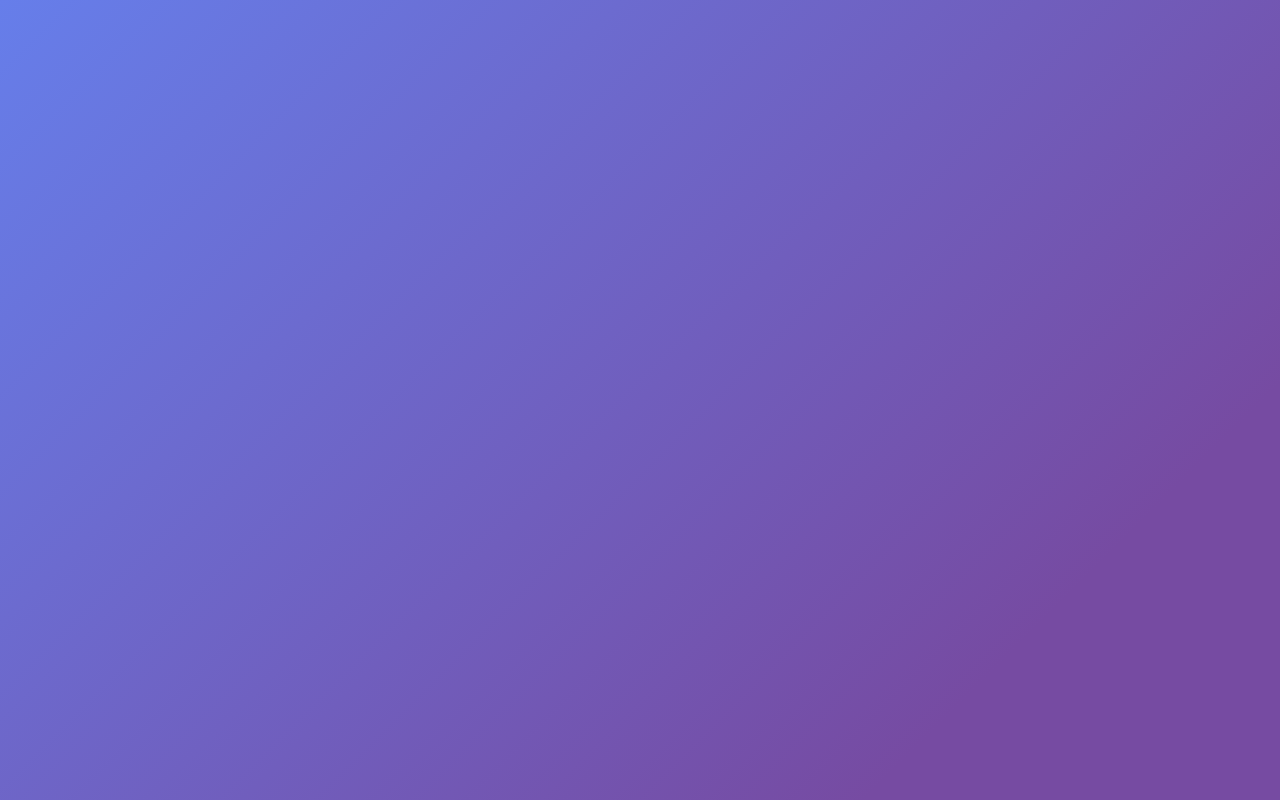
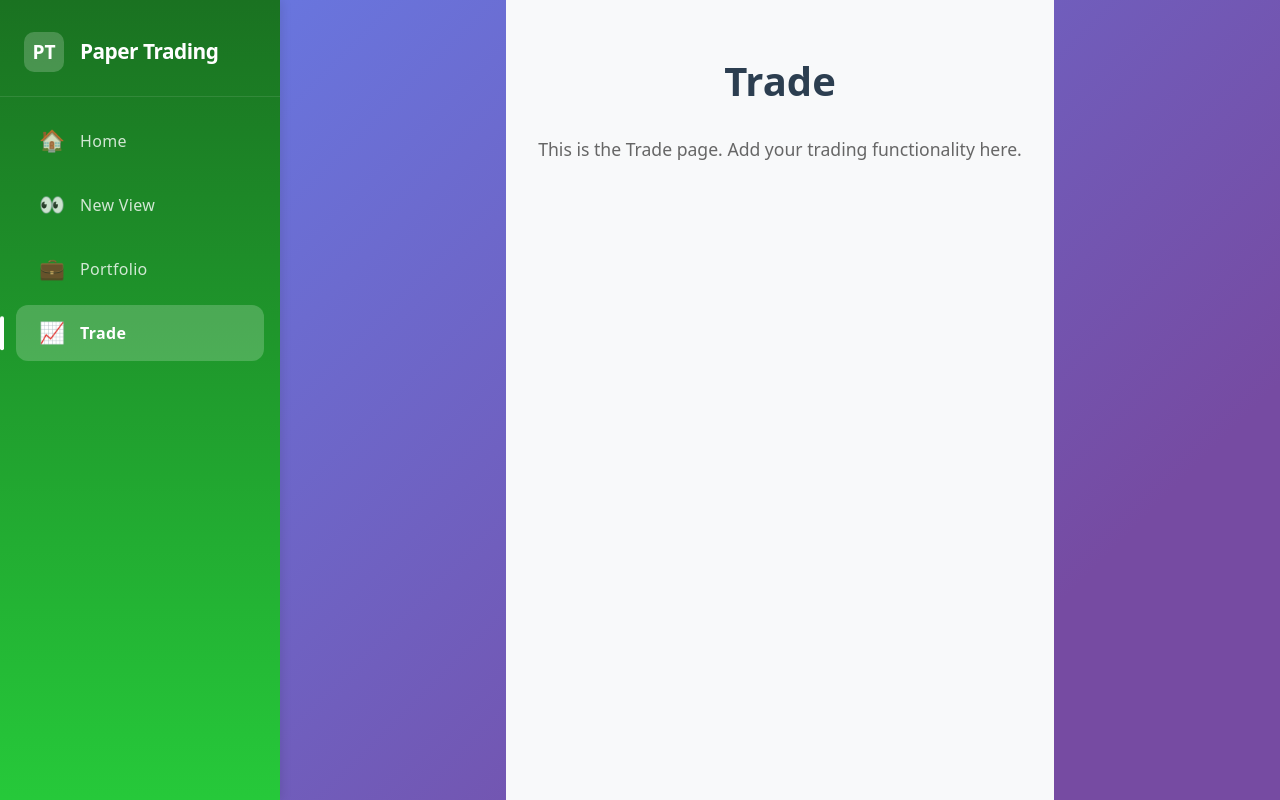
Before and after one commit to KevinMuniz1/Paper-Trading-Financial-Application, a React (Vite) app in the folder frontend/: page /trade in a window 1280 px wide. Before the commit this address had no page. Built offline with nearby package versions, Linux system fonts and the light colour scheme.

Commit message:
added nav bar

```diff
--- a/frontend/src/App.tsx
+++ b/frontend/src/App.tsx
@@ -3,6 +3,9 @@ import './App.css';
 import LoginPage from './pages/LoginPage';
 import RegisterPage from './pages/RegisterPage';
 import DashboardPage from './pages/DashboardPage';
+import NewViewPage from './pages/NewViewPage';
+import PortfolioPage from './pages/PortfolioPage';
+import TradePage from './pages/TradePage';
 
 function App() {
     return (
@@ -11,6 +14,9 @@ function App() {
                 <Route path="/" element={<LoginPage />} />
                 <Route path="/register" element={<RegisterPage />} />
                 <Route path="/dashboard" element={<DashboardPage />} />
+                <Route path="/new-view" element={<NewViewPage />} />
+                <Route path="/portfolio" element={<PortfolioPage />} />
+                <Route path="/trade" element={<TradePage />} />
             </Routes>
         </BrowserRouter>
     );
--- /dev/null
+++ b/frontend/src/components/Layout.css
@@ -0,0 +1,30 @@
+/* Layout component styles are handled in NavBar.css */
+/* This file is a placeholder for any additional layout-specific styles */
+
+.main-content h1 {
+    color: #2c3e50;
+    margin-bottom: 2rem;
+    font-size: 2.5rem;
+    font-weight: 700;
+}
+
+.main-content h2 {
+    color: #34495e;
+    margin-bottom: 1.5rem;
+    font-size: 2rem;
+    font-weight: 600;
+}
+
+.main-content h3 {
+    color: #34495e;
+    margin-bottom: 1rem;
+    font-size: 1.5rem;
+    font-weight: 500;
+}
+
+.main-content p {
+    color: #666;
+    font-size: 1.1rem;
+    line-height: 1.6;
+    margin-bottom: 1rem;
+}
--- /dev/null
+++ b/frontend/src/components/Layout.tsx
@@ -0,0 +1,19 @@
+import NavBar from './NavBar';
+import './Layout.css';
+
+interface LayoutProps {
+    children: React.ReactNode;
+}
+
+const Layout = ({ children }: LayoutProps) => {
+    return (
+        <div className="layout-with-sidebar">
+            <NavBar />
+            <main className="main-content">
+                {children}
+            </main>
+        </div>
+    );
+};
+
+export default Layout;
--- /dev/null
+++ b/frontend/src/components/NavBar.css
@@ -0,0 +1,178 @@
+.sidebar {
+    position: fixed;
+    left: 0;
+    top: 0;
+    width: 280px;
+    height: 100vh;
+    background: linear-gradient(180deg, #1a7221, #26c93a);
+    box-shadow: 2px 0 10px rgba(0, 0, 0, 0.1);
+    z-index: 1000;
+    display: flex;
+    flex-direction: column;
+    transition: all 0.3s ease;
+}
+
+.sidebar-header {
+    padding: 2rem 1.5rem 1.5rem;
+    border-bottom: 1px solid rgba(255, 255, 255, 0.1);
+}
+
+.brand-link {
+    color: white;
+    text-decoration: none;
+    display: flex;
+    align-items: center;
+    gap: 1rem;
+    transition: all 0.3s ease;
+}
+
+.brand-link:hover {
+    transform: translateX(5px);
+}
+
+.brand-icon {
+    width: 40px;
+    height: 40px;
+    background: rgba(255, 255, 255, 0.2);
+    border-radius: 10px;
+    display: flex;
+    align-items: center;
+    justify-content: center;
+    font-weight: 700;
+    font-size: 1.2rem;
+    color: white;
+}
+
+.brand-text {
+    font-size: 1.3rem;
+    font-weight: 700;
+    letter-spacing: -0.5px;
+}
+
+.sidebar-menu {
+    list-style: none;
+    margin: 0;
+    padding: 1rem 0;
+    flex: 1;
+}
+
+.sidebar-item {
+    margin-bottom: 0.5rem;
+}
+
+.sidebar-link {
+    color: rgba(255, 255, 255, 0.8);
+    text-decoration: none;
+    display: flex;
+    align-items: center;
+    gap: 1rem;
+    padding: 1rem 1.5rem;
+    margin: 0 1rem;
+    border-radius: 12px;
+    transition: all 0.3s ease;
+    font-weight: 500;
+    position: relative;
+}
+
+.sidebar-link:hover {
+    background: rgba(255, 255, 255, 0.1);
+    color: white;
+    transform: translateX(5px);
+}
+
+.sidebar-link.active {
+    background: rgba(255, 255, 255, 0.2);
+    color: white;
+    font-weight: 600;
+}
+
+.sidebar-link.active::before {
+    content: '';
+    position: absolute;
+    left: -1rem;
+    top: 50%;
+    transform: translateY(-50%);
+    width: 4px;
+    height: 60%;
+    background: white;
+    border-radius: 2px;
+}
+
+.link-icon {
+    font-size: 1.3rem;
+    width: 24px;
+    height: 24px;
+    display: flex;
+    align-items: center;
+    justify-content: center;
+}
+
+.link-text {
+    font-size: 1rem;
+    letter-spacing: 0.3px;
+}
+
+/* Layout wrapper for pages with sidebar */
+.layout-with-sidebar {
+    display: flex;
+    min-height: 100vh;
+}
+
+.main-content {
+    margin-left: 280px;
+    flex: 1;
+    background: #f8f9fa;
+    min-height: 100vh;
+    padding: 2rem;
+}
+
+/* Mobile responsiveness */
+@media (max-width: 768px) {
+    .sidebar {
+        width: 260px;
+        transform: translateX(-100%);
+    }
+
+    .sidebar.open {
+        transform: translateX(0);
+    }
+
+    .main-content {
+        margin-left: 0;
+        padding: 1rem;
+    }
+
+    .brand-text {
+        font-size: 1.1rem;
+    }
+
+    .link-text {
+        font-size: 0.9rem;
+    }
+}
+
+@media (max-width: 480px) {
+    .sidebar {
+        width: 240px;
+    }
+
+    .sidebar-header {
+        padding: 1.5rem 1rem 1rem;
+    }
+
+    .sidebar-link {
+        padding: 0.75rem 1rem;
+        margin: 0 0.5rem;
+        gap: 0.75rem;
+    }
+
+    .brand-icon {
+        width: 35px;
+        height: 35px;
+        font-size: 1rem;
+    }
+
+    .link-icon {
+        font-size: 1.1rem;
+    }
+}
--- /dev/null
+++ b/frontend/src/components/NavBar.tsx
@@ -0,0 +1,57 @@
+import { Link, useLocation } from 'react-router-dom';
+import './NavBar.css';
+
+const NavBar = () => {
+    const location = useLocation();
+
+    return (
+        <nav className="sidebar">
+            <div className="sidebar-header">
+                <Link to="/dashboard" className="brand-link">
+                    <div className="brand-icon">PT</div>
+                    <span className="brand-text">Paper Trading</span>
+                </Link>
+            </div>
+            <ul className="sidebar-menu">
+                <li className="sidebar-item">
+                    <Link
+                        to="/dashboard"
+                        className={`sidebar-link ${location.pathname === '/dashboard' ? 'active' : ''}`}
+                    >
+                        <div className="link-icon">🏠</div>
+                        <span className="link-text">Home</span>
+                    </Link>
+                </li>
+                <li className="sidebar-item">
+                    <Link
+                        to="/new-view"
+                        className={`sidebar-link ${location.pathname === '/new-view' ? 'active' : ''}`}
+                    >
+                        <div className="link-icon">👀</div>
+                        <span className="link-text">New View</span>
+                    </Link>
+                </li>
+                <li className="sidebar-item">
+                    <Link
+                        to="/portfolio"
+                        className={`sidebar-link ${location.pathname === '/portfolio' ? 'active' : ''}`}
+                    >
+                        <div className="link-icon">💼</div>
+                        <span className="link-text">Portfolio</span>
+                    </Link>
+                </li>
+                <li className="sidebar-item">
+                    <Link
+                        to="/trade"
+                        className={`sidebar-link ${location.pathname === '/trade' ? 'active' : ''}`}
+                    >
+                        <div className="link-icon">📈</div>
+                        <span className="link-text">Trade</span>
+                    </Link>
+                </li>
+            </ul>
+        </nav>
+    );
+};
+
+export default NavBar;
--- a/frontend/src/pages/DashboardPage.tsx
+++ b/frontend/src/pages/DashboardPage.tsx
@@ -1,14 +1,15 @@
+import Layout from '../components/Layout';
 import PageTitle from '../components/PageTitle';
 import LoggedInName from '../components/LoggedInName';
 import Portfolio from '../components/Portfolio';
 
 const DashboardPage = () => {
     return (
-        <div>
+        <Layout>
             <PageTitle />
             <LoggedInName />
             <Portfolio/>
-        </div>
+        </Layout>
     );
 }
 export default DashboardPage;
--- /dev/null
+++ b/frontend/src/pages/NewViewPage.tsx
@@ -0,0 +1,14 @@
+import Layout from '../components/Layout';
+
+const NewViewPage = () => {
+    return (
+        <Layout>
+            <h1>New View</h1>
+            <p>
+                This is the New View page. Add your content here.
+            </p>
+        </Layout>
+    );
+};
+
+export default NewViewPage;
--- /dev/null
+++ b/frontend/src/pages/PortfolioPage.tsx
@@ -0,0 +1,13 @@
+import Layout from '../components/Layout';
+import Portfolio from '../components/Portfolio';
+
+const PortfolioPage = () => {
+    return (
+        <Layout>
+            <h1>Portfolio</h1>
+            <Portfolio />
+        </Layout>
+    );
+};
+
+export default PortfolioPage;
--- /dev/null
+++ b/frontend/src/pages/TradePage.tsx
@@ -0,0 +1,14 @@
+import Layout from '../components/Layout';
+
+const TradePage = () => {
+    return (
+        <Layout>
+            <h1>Trade</h1>
+            <p>
+                This is the Trade page. Add your trading functionality here.
+            </p>
+        </Layout>
+    );
+};
+
+export default TradePage;
```
Also changed, not shown: 1 other file (tests, documents, lock files or other folders).
